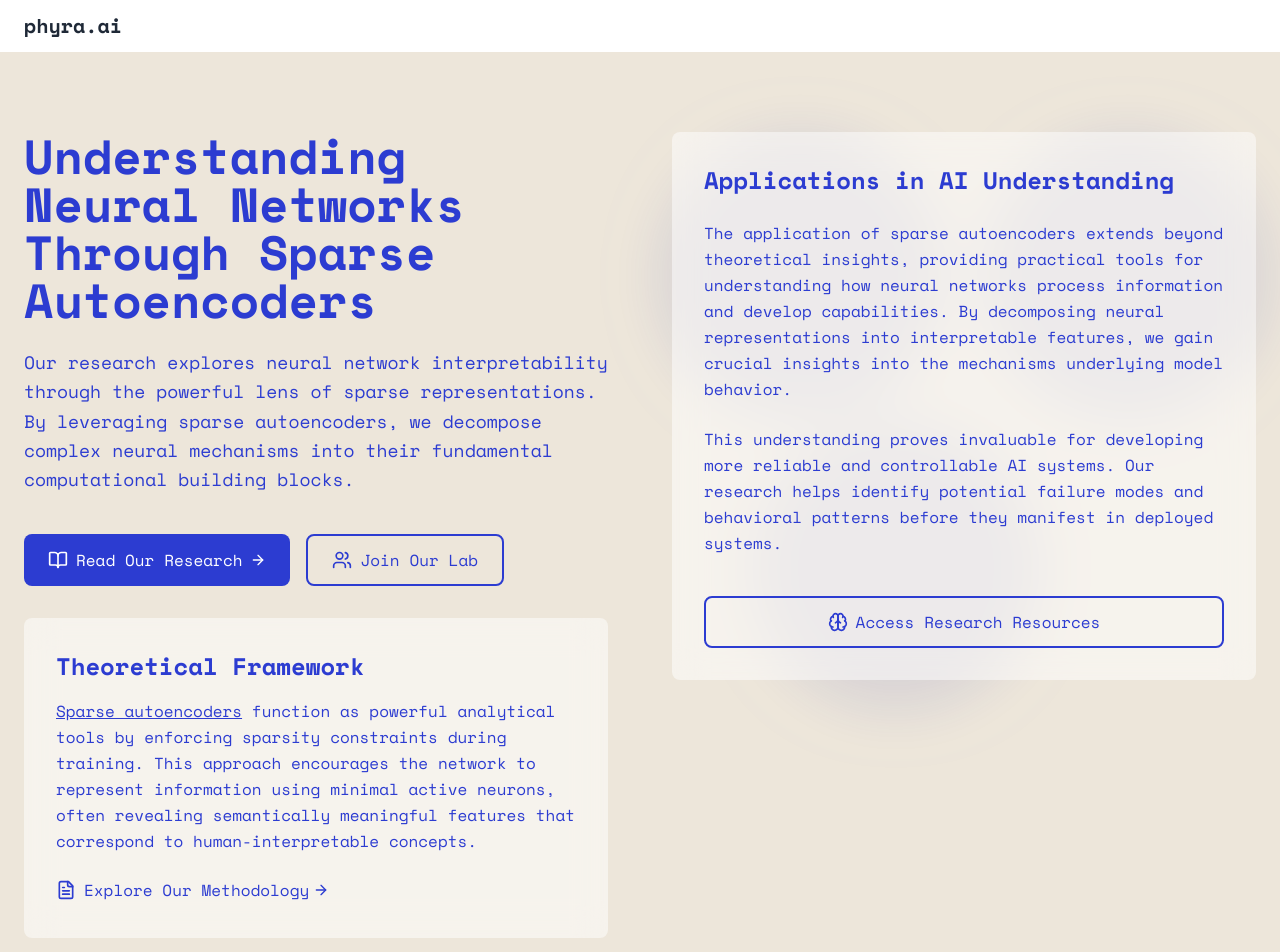
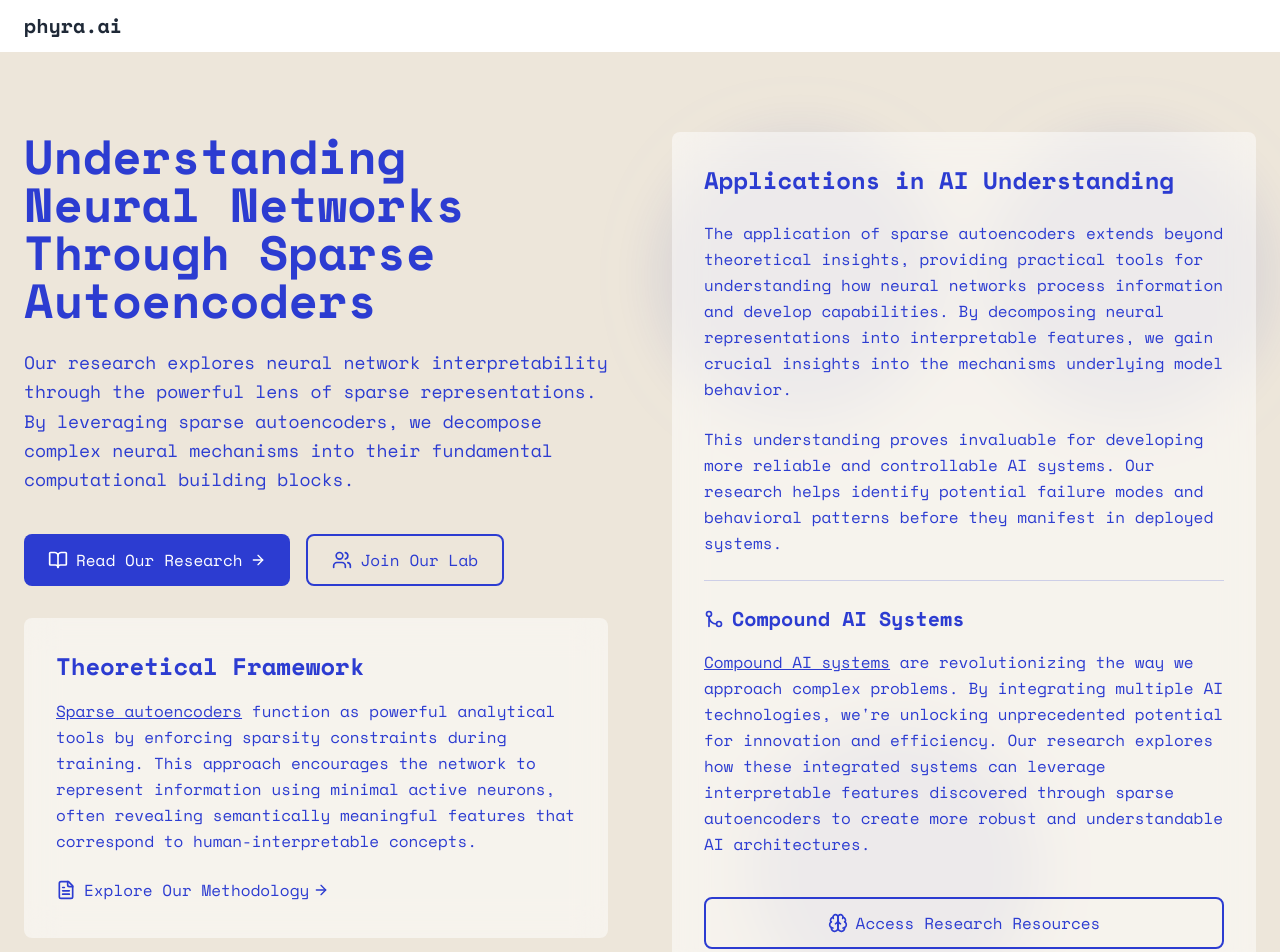
Before and after one commit to res-mat/phyraui, a React (Create React App) app: page / in a window 1280 px wide. Shown: the top 952 px of the page. Built offline with nearby package versions, Linux system fonts and the light colour scheme.

Commit message:
update lp
Signed-off-by: pandyamarut <pandyamarut>

```diff
--- a/src/components/LandingPage/Hero.tsx
+++ b/src/components/LandingPage/Hero.tsx
@@ -1,5 +1,5 @@
 import React from 'react';
-import { Network, Brain, BookOpen, FileText, Users, ArrowRight } from 'lucide-react';
+import { Network, Brain, BookOpen, FileText, Users, ArrowRight, GitMerge } from 'lucide-react';
 import { Link } from 'react-router-dom';
 
 const Hero: React.FC = () => (
@@ -91,6 +91,29 @@ const Hero: React.FC = () => (
                 patterns before they manifest in deployed systems.
               </p>
 
+              <div className="border-t border-[#2C3CD1] border-opacity-20 pt-6 mt-6">
+        <h3 className="text-xl font-semibold text-[#2C3CD1] mb-4 flex items-center">
+          <GitMerge className="w-5 h-5 mr-2" />
+          Compound AI Systems
+        </h3>
+        <p className="text-base text-[#2C3CD1] leading-relaxed">
+
+        <a
+        href="https://bair.berkeley.edu/blog/2024/02/18/compound-ai-systems/"
+        target="_blank"
+        rel="noopener noreferrer"
+        className="underline hover:text-blue-600"
+      >
+        Compound AI systems
+      </a>{" "}
+           are revolutionizing the way we approach complex problems.
+          By integrating multiple AI technologies, we're unlocking unprecedented potential
+          for innovation and efficiency. Our research explores how these integrated systems
+          can leverage interpretable features discovered through sparse autoencoders to
+          create more robust and understandable AI architectures.
+        </p>
+      </div>
+
               {/* Resource CTA */}
               <div className="pt-4">
                 <Link
```
